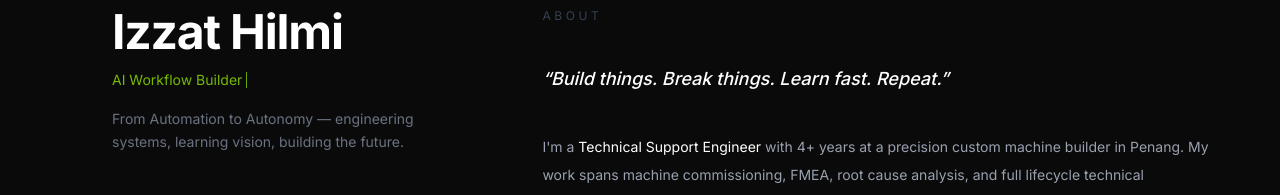
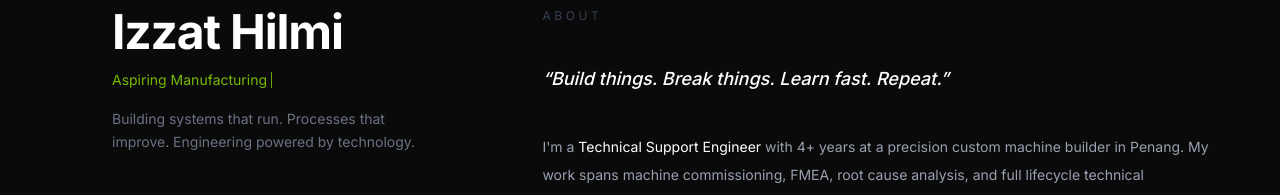
Before and after one commit to izzathilmi/izzat-portfolio, a Next.js app: page / in a window 1280 px wide. Shown: the part 136-331 px from the top of the page. Built offline with nearby package versions, Linux system fonts and the light colour scheme.

Commit message:
fix: update roles and tagline in Sidebar to match Hero

```diff
--- a/components/Sidebar.tsx
+++ b/components/Sidebar.tsx
@@ -14,9 +14,9 @@ const navLinks = [
 
 const roles = [
   "Technical Support Engineer",
-  "AI Workflow Builder",
-  "Document Controller (aspiring)",
-  "Humanoid Robotics Builder",
+  "Aspiring Manufacturing Engineer",
+  "Industrial Automation Specialist",
+  "AI-Integrated Problem Solver",
 ];
 
 export default function Sidebar() {
@@ -58,7 +58,7 @@ export default function Sidebar() {
         </div>
 
         <p className="text-gray-500 text-sm leading-relaxed max-w-xs">
-          From Automation to Autonomy — engineering systems, learning vision, building the future.
+          Building systems that run. Processes that improve. Engineering powered by technology.
         </p>
       </motion.div>
 
```
